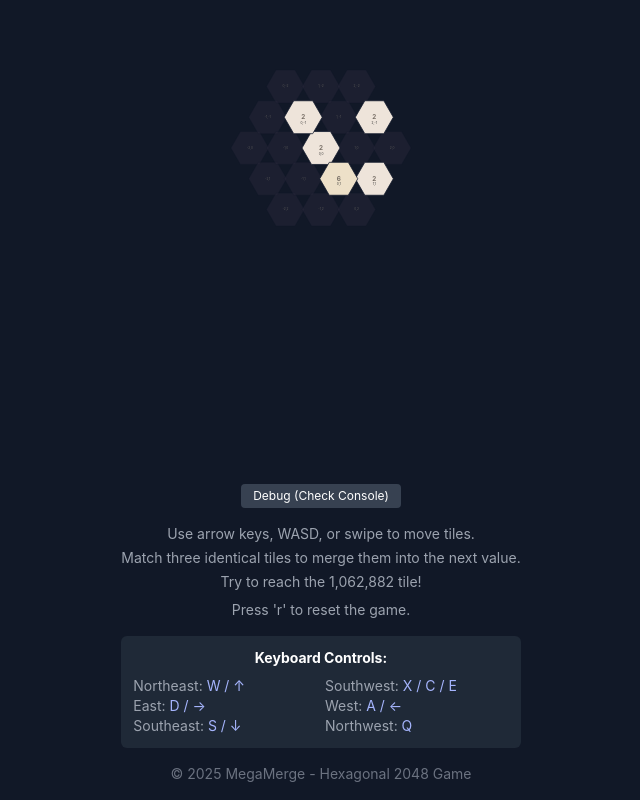
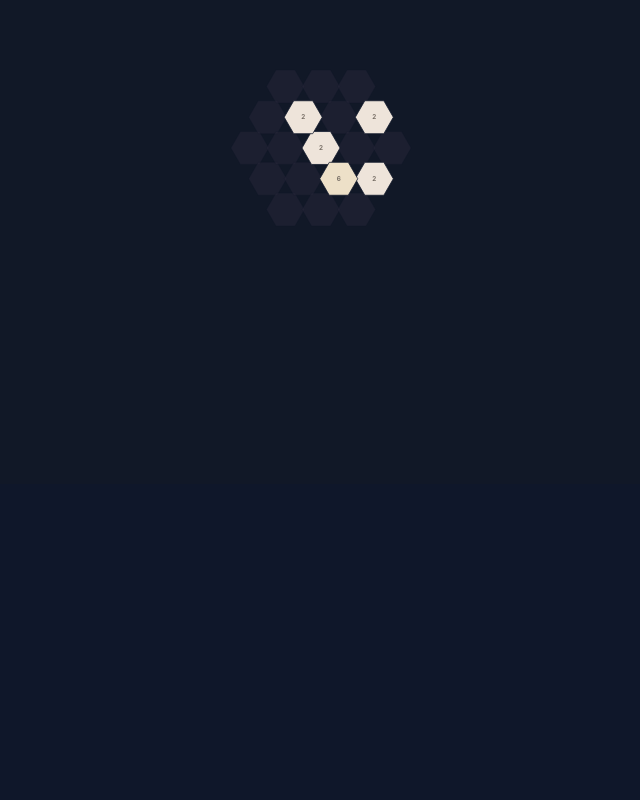
Before and after one commit to Mrenjoy8/chenguilions, a React (Vite) app in the folder megamerge/: page / in a window 1280 px wide. Shown: the part 348-1148 px from the top of the page, without its empty margins (319-959 px from the left). After the commit the page ends 832 px from the top, so only its background shows below. Built offline with nearby package versions, Linux system fonts and the light colour scheme.

Commit message:
cleaned ui messages

```diff
--- a/megamerge/src/App.tsx
+++ b/megamerge/src/App.tsx
@@ -3,7 +3,6 @@ import HexGrid from './components/HexGrid';
 import useGameStore from './stores/gameStore';
 
 function App() {
-  const [gameMode, setGameMode] = useState<'classic' | 'timeTrials' | 'fastPace'>('classic');
   const { score, bestScore, resetGame } = useGameStore();
 
   return (
@@ -35,33 +34,6 @@ function App() {
       <main className="w-full flex-grow flex items-center justify-center">
         <HexGrid />
       </main>
-
-      <div className="mt-4 text-sm text-gray-400 text-center max-w-lg mx-auto">
-        <p className="mb-1">Use arrow keys, WASD, or swipe to move tiles.</p>
-        <p className="mb-1">Match three identical tiles to merge them into the next value.</p>
-        <p className="mb-1">Try to reach the 1,062,882 tile!</p>
-        <p className="mt-2">Press 'r' to reset the game.</p>
-
-        <div className="mt-4 p-3 bg-gray-800 rounded-md max-w-lg mx-auto">
-          <h3 className="font-bold mb-2 text-white">Keyboard Controls:</h3>
-          <div className="grid grid-cols-2 gap-2 text-left">
-            <div>
-              <p>Northeast: <span className="text-indigo-300">W / ↑</span></p>
-              <p>East: <span className="text-indigo-300">D / →</span></p>
-              <p>Southeast: <span className="text-indigo-300">S / ↓</span></p>
-            </div>
-            <div>
-              <p>Southwest: <span className="text-indigo-300">X / C / E</span></p>
-              <p>West: <span className="text-indigo-300">A / ←</span></p>
-              <p>Northwest: <span className="text-indigo-300">Q</span></p>
-            </div>
-          </div>
-        </div>
-      </div>
-
-      <footer className="mt-4 text-sm text-gray-500">
-        © {new Date().getFullYear()} MegaMerge - Hexagonal 2048 Game
-      </footer>
     </div>
   );
 }
--- a/megamerge/src/components/HexGrid.tsx
+++ b/megamerge/src/components/HexGrid.tsx
@@ -92,21 +92,6 @@ const HexTile: React.FC<{
       >
         {tile.value}
       </text>
-      {/* Debug helper - shows coordinates */}
-      <text
-        x="0"
-        y={size/2 - 10}
-        textAnchor="middle"
-        dominantBaseline="middle"
-        fill="#333"
-        fontSize={size/6}
-      >
-        {`${tile.position.q},${tile.position.r}`}
-      </text>
-      {/* Indicate if this is a merged tile */}
-      {tile.isMerged && (
-        <circle cx="0" cy="0" r="5" fill="#ff0000" opacity="0.7" />
-      )}
     </motion.g>
   );
 };
@@ -128,16 +113,6 @@ const EmptyCell: React.FC<{
         strokeWidth="1"
         opacity="0.5"
       />
-      <text
-        x="0"
-        y="0"
-        textAnchor="middle"
-        dominantBaseline="middle"
-        fill="#555"
-        fontSize={size/6}
-      >
-        {`${position.q},${position.r}`}
-      </text>
     </g>
   );
 };
@@ -183,15 +158,8 @@ const HexGrid: React.FC = () => {
     if (!isInitialized) {
       resetGame();
       setIsInitialized(true);
-      console.log("Game initialized with tiles:", useGameStore.getState().grid);
     }
   }, [resetGame, isInitialized]);
-
-  // Log the current state whenever grid changes
-  useEffect(() => {
-    console.log("Current grid state:", grid);
-    console.log("Grid length:", grid.length);
-  }, [grid]);
 
   // Set up keyboard controls
   useEffect(() => {
@@ -228,33 +196,6 @@ const HexGrid: React.FC = () => {
     return () => window.removeEventListener('keydown', handleKeyDown);
   }, [moveInDirection, resetGame]);
 
-  // Debug function to create a test tile pattern
-  const debugCreateTestPattern = () => {
-    console.log("Current grid state:", grid);
-    console.log("Grid length:", grid.length);
-    console.log("Valid coordinates count:", validCoords.length);
-
-    // Display all tiles' positions and values
-    if (grid.length > 0) {
-      console.table(grid.map(tile => ({
-        id: tile.id.slice(0, 8),
-        value: tile.value,
-        q: tile.position.q,
-        r: tile.position.r,
-        isNew: tile.isNew,
-        isMerged: tile.isMerged
-      })));
-    }
-
-    // Force reset and manually create test tiles
-    const forceStartNewGame = () => {
-      resetGame();
-      console.log("Game reset. New grid size:", grid.length);
-    };
-
-    forceStartNewGame();
-  };
-
   return (
     <div className="flex flex-col items-center justify-center w-full h-full">
       <div
@@ -286,13 +227,6 @@ const HexGrid: React.FC = () => {
           ))}
         </svg>
       </div>
-
-      <button
-        onClick={debugCreateTestPattern}
-        className="mt-4 px-3 py-1 bg-gray-700 text-xs rounded text-white"
-      >
-        Debug (Check Console)
-      </button>
     </div>
   );
 };
```
